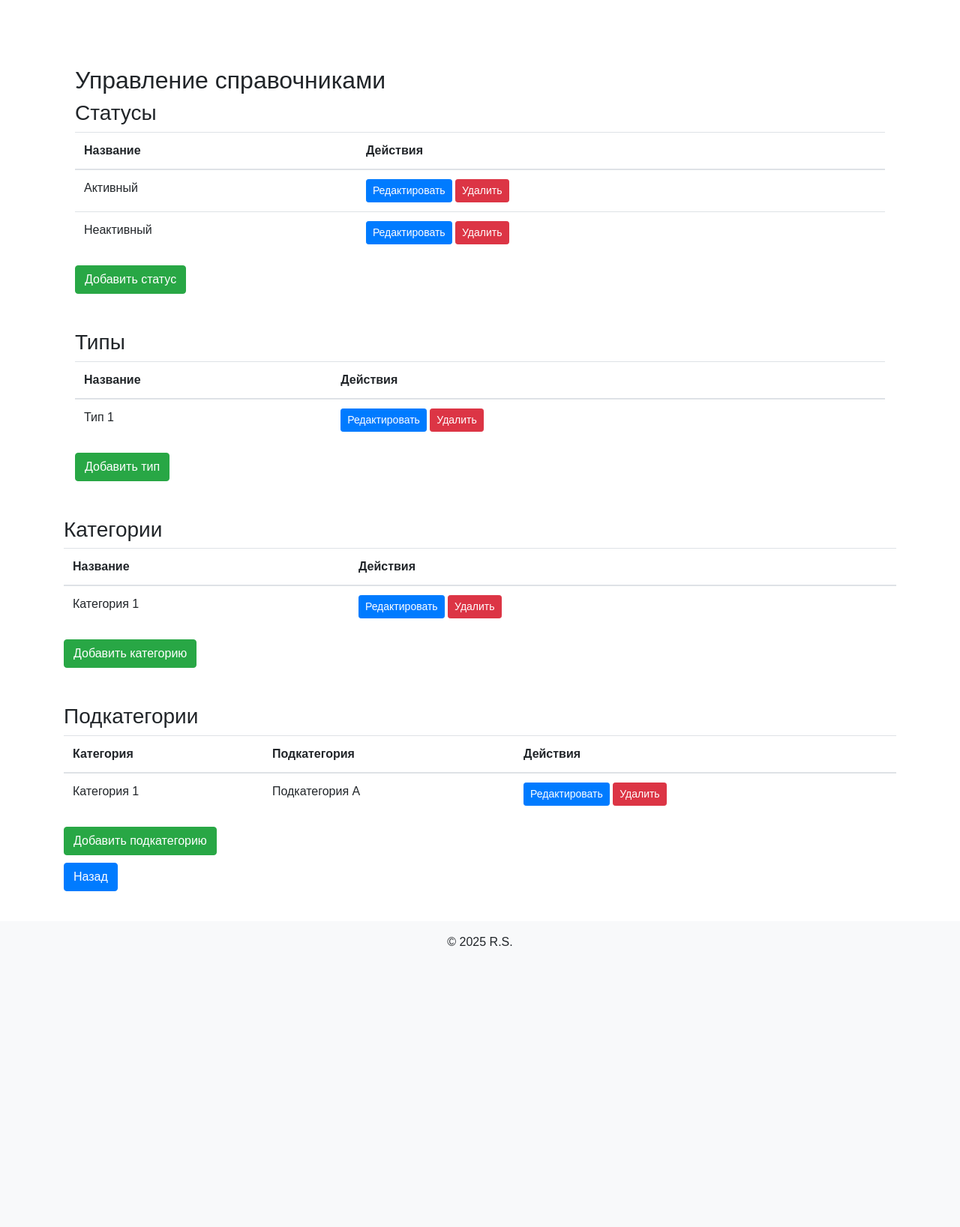
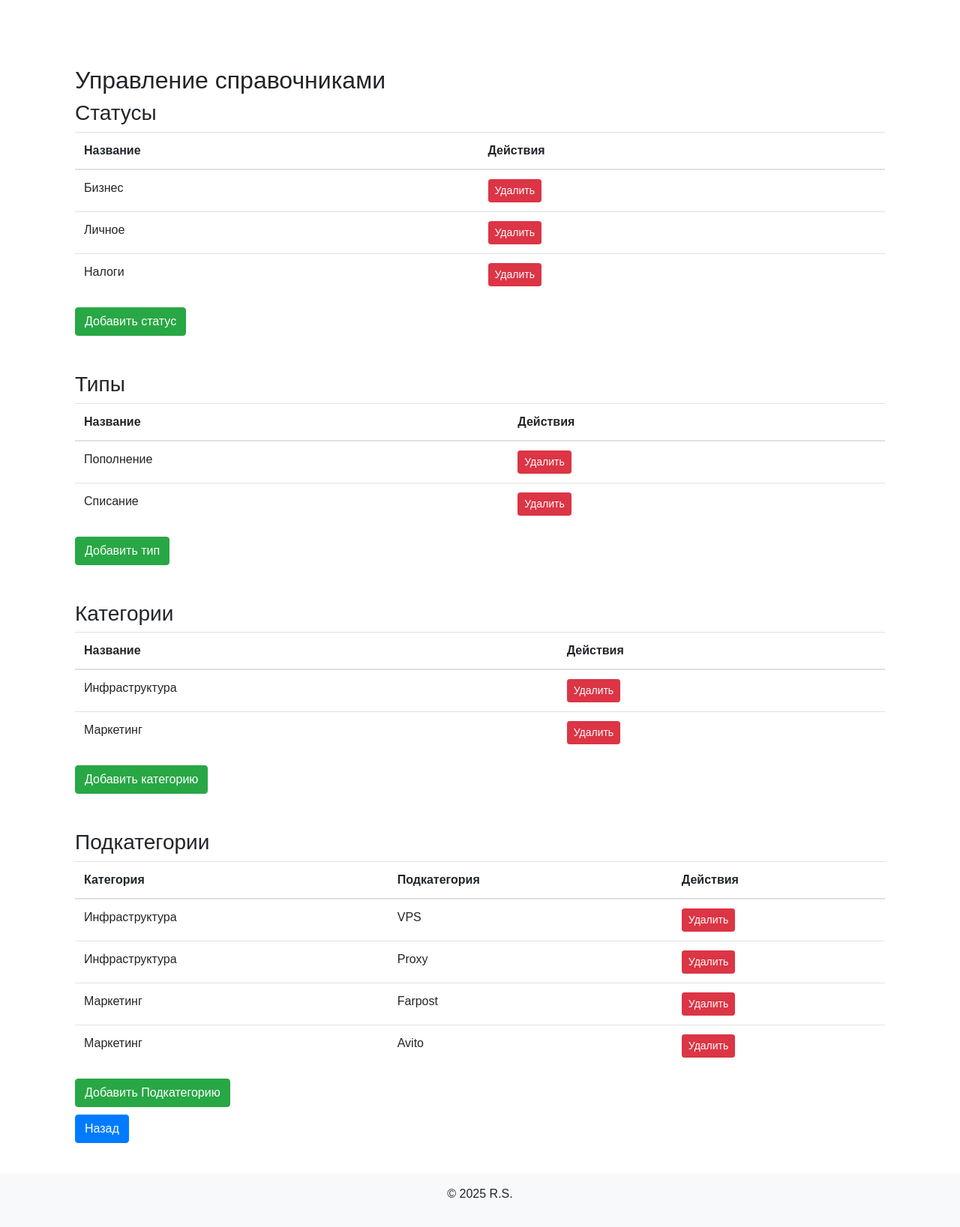
Before and after one commit to MRRomenin/DDS, a Django app: page /DDS/manager/ in a window 1280 px wide. Shown: the part 88-1725 px from the top of the page at 75% size. Before the commit the page ends 1350 px from the top, so only its background shows below. Run offline with Django 5.2, Linux system fonts and the light colour scheme; data comes from the database, SQL or seed files in the repository; both versions use the stored data as it was after the commit; some libraries are stand-ins or nearby versions.

Commit message:
Push all file

```diff
--- a/projectDDS/DDS/forms.py
+++ b/projectDDS/DDS/forms.py
@@ -1,5 +1,5 @@
 from django import forms
-from .models import Transaction
+from .models import *
 
 class TransactionForm(forms.ModelForm):
     class Meta:
--- a/projectDDS/DDS/templates/create_entry.html
+++ b/projectDDS/DDS/templates/create_entry.html
@@ -45,8 +45,7 @@
     </select>
   </div>
 
-  <script src="{% static '/style/scripts.js' %}"></script>
-
+  <script src="{% static '/js/scripts.js' %}"></script>
 
 
 <!--    <script>-->
--- a/projectDDS/DDS/templates/index.html
+++ b/projectDDS/DDS/templates/index.html
@@ -10,11 +10,11 @@
       <thead>
         <tr>
 <!--              <th scope="col">№</th>-->
-              <th scope="col">Название компании</th>
+              <th scope="col">Статус</th>
               <th scope="col">Дата Создания</th>
-              <th scope="col">Статус</th>
+              <th scope="col">Категория</th>
             <th scope="col">Тип</th>
-            <th scope="col">Категория и подкатегория</th>
+            <th scope="col">Подкатегория</th>
             <th scope="col">Сумма</th>
             <th scope="col">Комментарий</th>
         </tr>
@@ -24,13 +24,13 @@
           {% for i in transact %}
                     <tr class='success'>
                         <td>{{ i.status }}</td>
+                        <td>{{ i.date |date:"d.m.Y"}}</td>
+                        <td>{{ i.category }}</td>
                         <td>{{ i.type }}</td>
-                        <td>{{ i.category }}</td>
-                        <td>{{ i.date }}</td>
                         <td>{{ i.subcategory }}</td>
                         <td>{{ i.amount }}</td>
                         <td>{{ i.comment }}</td>
-                        <td><a href="edit/{{transact.id}}" class="btn btn-primary">Изменить</a> <br>
+                        <td><a href="{% url 'edit' i.id %}" class="btn btn-primary">Изменить</a> <br>
                             <a href="{% url 'delete' i.id %}" class="btn btn-primary marg">Удалить</a></td>
                     </tr>
                         {% endfor %}
--- a/projectDDS/DDS/templates/manager.html
+++ b/projectDDS/DDS/templates/manager.html
@@ -14,23 +14,50 @@
         </tr>
     </thead>
     <tbody>
+        {% for status in statuses %}
             <tr>
-                    <td>Активный</td>
+                <td>{{ status.name_status }}</td>
                 <td>
-                        <a href="#" class="btn btn-primary btn-sm">Редактировать</a>
-                        <a href="#" class="btn btn-danger btn-sm">Удалить</a>
+                    <form action="{% url 'manager_delete' status.id %}" method="post" style="display:inline;">
+                        {% csrf_token %}
+                        <button type="submit" class="btn btn-danger btn-sm">Удалить</button>
+                    </form>
                 </td>
             </tr>
-                <tr>
-                    <td>Неактивный</td>
-                    <td>
-                        <a href="#" class="btn btn-primary btn-sm">Редактировать</a>
-                        <a href="#" class="btn btn-danger btn-sm">Удалить</a>
-                    </td>
-                </tr>
+        {% endfor %}
     </tbody>
 </table>
+
+<!-- Кнопка для открытия модального окна -->
 <button class="btn btn-success" data-toggle="modal" data-target="#addStatusModal">Добавить статус</button>
+
+<!-- Модальное окно для добавления статуса -->
+<div class="modal fade" id="addStatusModal" tabindex="-1" role="dialog" aria-labelledby="addStatusModalLabel" aria-hidden="true">
+  <div class="modal-dialog" role="document">
+    <form action="{% url 'manager_add' %}" method="post">
+        {% csrf_token %}
+        <div class="modal-content">
+          <div class="modal-header">
+            <h5 class="modal-title" id="addStatusModalLabel">Добавить статус</h5>
+            <button type="button" class="close" data-dismiss="modal" aria-label="Закрыть">
+              <span aria-hidden="true">&times;</span>
+            </button>
+          </div>
+          <div class="modal-body">
+            <input type="text" name="name_status" class="form-control" placeholder="Название статуса" required>
+          </div>
+          <div class="modal-footer">
+            <button type="submit" class="btn btn-primary">Сохранить</button>
+            <button type="button" class="btn btn-secondary" data-dismiss="modal">Закрыть</button>
+          </div>
+        </div>
+    </form>
+  </div>
+</div>
+
+
+
+
 
     <!-- Список типов -->
     <h3 class="mt-5">Типы</h3>
@@ -42,64 +69,47 @@
             </tr>
         </thead>
         <tbody>
+            {% for type in types %}
             <tr>
-                    <td>Тип 1</td>
+                <td>{{ type.name_type }}</td>
                 <td>
-                        <a href="#" class="btn btn-primary btn-sm">Редактировать</a>
-                        <a href="#" class="btn btn-danger btn-sm">Удалить</a>
+                    <form action="{% url 'manager_delete_type' type.id %}" method="post" style="display:inline;">
+                        {% csrf_token %}
+                        <button type="submit" class="btn btn-danger btn-sm">Удалить</button>
+                    </form>
                 </td>
             </tr>
+            {% endfor %}
         </tbody>
     </table>
     <button class="btn btn-success" data-toggle="modal" data-target="#addTypeModal">Добавить тип</button>
 
-        <!-- Модальные окна для добавления новых элементов -->
         <!-- Модальное окно для добавления статуса -->
-        <div class="modal" id="addStatusModal">
-            <div class="modal-dialog">
+<div class="modal fade" id="addTypeModal" tabindex="-1" role="dialog" aria-labelledby="addTypeModalLabel" aria-hidden="true">
+  <div class="modal-dialog" role="document">
+    <form action="{% url 'manager_add_type' %}" method="post">
+        {% csrf_token %}
         <div class="modal-content">
           <div class="modal-header">
-                        <h4 class="modal-title">Добавить статус</h4>
-                        <button type="button" class="close" data-dismiss="modal">&times;</button>
+            <h5 class="modal-title" id="addTypeModalLabel">Добавить тип</h5>
+            <button type="button" class="close" data-dismiss="modal" aria-label="Закрыть">
+              <span aria-hidden="true">&times;</span>
+            </button>
           </div>
           <div class="modal-body">
-                        <form>
-                            <div class="form-group">
-                                <label for="statusName">Название статуса</label>
-                                <input type="text" id="statusName" class="form-control" placeholder="Введите название статуса" required>
+            <input type="text" name="name_type" class="form-control" placeholder="Название типа" required>
           </div>
-                            <button type="submit" class="btn btn-primary">Добавить</button>
+          <div class="modal-footer">
+            <button type="submit" class="btn btn-primary">Сохранить</button>
+            <button type="button" class="btn btn-secondary" data-dismiss="modal">Закрыть</button>
+          </div>
+        </div>
     </form>
   </div>
 </div>
-            </div>
-        </div>
 
-        <!-- Модальное окно для добавления типа -->
-        <div class="modal" id="addTypeModal">
-            <div class="modal-dialog">
-                <div class="modal-content">
-                    <div class="modal-header">
-                        <h4 class="modal-title">Добавить тип</h4>
-                        <button type="button" class="close" data-dismiss="modal">&times;</button>
-                    </div>
-                    <div class="modal-body">
-                        <form>
-                            <div class="form-group">
-                                <label for="typeName">Название типа</label>
-                                <input type="text" id="typeName" class="form-control" placeholder="Введите название типа" required>
-                            </div>
-                            <button type="submit" class="btn btn-primary">Добавить</button>
-                        </form>
-                    </div>
-                </div>
-            </div>
-        </div>
-
-    </div>
-
+    <!-- Список категорий -->
     <h3 class="mt-5">Категории</h3>
-
     <table class="table">
         <thead>
             <tr>
@@ -108,18 +118,46 @@
             </tr>
         </thead>
             <tbody>
+    {% for category in categories %}
     <tr>
-            <td>Категория 1</td>
+        <td>{{ category.name_category }}</td>
         <td>
-                <a href="#" class="btn btn-primary btn-sm">Редактировать</a>
-                <a href="#" class="btn btn-danger btn-sm">Удалить</a>
+            <form action="{% url 'manager_delete_category' category.id %}" method="post" style="display:inline;">
+                {% csrf_token %}
+                <button type="submit" class="btn btn-danger btn-sm">Удалить</button>
+            </form>
         </td>
     </tr>
+    {% endfor %}
 </tbody>
+
     </table>
     <button class="btn btn-success" data-toggle="modal" data-target="#addCategoryModal">Добавить категорию</button>
 
-<!-- Подкатегории -->
+<div class="modal fade" id="addCategoryModal" tabindex="-1" role="dialog" aria-labelledby="addCategoryModalLabel" aria-hidden="true">
+  <div class="modal-dialog" role="document">
+    <form action="{% url 'manager_add_category' %}" method="post">
+        {% csrf_token %}
+        <div class="modal-content">
+          <div class="modal-header">
+            <h5 class="modal-title" id="addCategoryModalLabel">Добавить категорию</h5>
+            <button type="button" class="close" data-dismiss="modal" aria-label="Закрыть">
+              <span aria-hidden="true">&times;</span>
+            </button>
+          </div>
+          <div class="modal-body">
+            <input type="text" name="name_category" class="form-control" placeholder="Название категории" required>
+          </div>
+          <div class="modal-footer">
+            <button type="submit" class="btn btn-primary">Сохранить</button>
+            <button type="button" class="btn btn-secondary" data-dismiss="modal">Закрыть</button>
+          </div>
+        </div>
+    </form>
+  </div>
+</div>
+
+
 <h3 class="mt-5">Подкатегории</h3>
 <table class="table">
     <thead>
@@ -130,71 +168,61 @@
         </tr>
     </thead>
     <tbody>
+        {% for subcategory in subcategories %}
             <tr>
-            <td>Категория 1</td>
-            <td>Подкатегория A</td>
+                <td>{{ subcategory.category.name_category }}</td>
+                <td>{{ subcategory.name_subcategory }}</td>
                 <td>
-                <a href="#" class="btn btn-primary btn-sm">Редактировать</a>
-                <a href="#" class="btn btn-danger btn-sm">Удалить</a>
+                    <form action="{% url 'manager_delete_subcategory' subcategory.id %}" method="post" style="display:inline;">
+                        {% csrf_token %}
+                        <button type="submit" class="btn btn-danger btn-sm">Удалить</button>
+                    </form>
                 </td>
             </tr>
+        {% endfor %}
     </tbody>
 </table>
-<button class="btn btn-success" data-toggle="modal" data-target="#addSubcategoryModal">Добавить подкатегорию</button>
 
+<button class="btn btn-success" data-toggle="modal" data-target="#addSubcategoryModal">Добавить Подкатегорию</button>
 
-<!-- Модальное окно для добавления категории -->
-<div class="modal" id="addCategoryModal">
-    <div class="modal-dialog">
+<!-- Модальное окно для добавления подкатегории -->
+<div class="modal fade" id="addSubcategoryModal" tabindex="-1" role="dialog" aria-labelledby="addSubcategoryModalLabel" aria-hidden="true">
+  <div class="modal-dialog" role="document">
+    <form action="{% url 'manager_add_subcategory' %}" method="post">
+        {% csrf_token %}
         <div class="modal-content">
           <div class="modal-header">
-                <h4 class="modal-title">Добавить категорию</h4>
-                <button type="button" class="close" data-dismiss="modal">&times;</button>
+            <h5 class="modal-title" id="addSubcategoryModalLabel">Добавить подкатегорию</h5>
+            <button type="button" class="close" data-dismiss="modal" aria-label="Закрыть">
+              <span aria-hidden="true">&times;</span>
+            </button>
           </div>
           <div class="modal-body">
-                <form>
+            <!-- Выбор категории из списка -->
             <div class="form-group">
-                        <label for="categoryName">Название категории</label>
-                        <input type="text" id="categoryName" class="form-control" placeholder="Введите название категории" required>
+              <label for="category">Категория</label>
+              <select name="category" id="category" class="form-control" required>
+                {% for category in categories %}
+                  <option value="{{ category.id }}">{{ category.name_category }}</option>
+                {% endfor %}
+              </select>
             </div>
-                    <button type="submit" class="btn btn-primary">Добавить</button>
+
+            <!-- Поле для названия подкатегории -->
+            <div class="form-group">
+              <label for="name_subcategory">Название подкатегории</label>
+              <input type="text" name="name_subcategory" id="name_subcategory" class="form-control" placeholder="Название подкатегории" required>
+            </div>
+          </div>
+          <div class="modal-footer">
+            <button type="submit" class="btn btn-primary">Сохранить</button>
+            <button type="button" class="btn btn-secondary" data-dismiss="modal">Закрыть</button>
+          </div>
+        </div>
     </form>
   </div>
 </div>
-    </div>
-</div>
 
-
-
-<!-- Модальное окно для добавления подкатегории -->
-<div class="modal" id="addSubcategoryModal">
-    <div class="modal-dialog">
-        <div class="modal-content">
-            <div class="modal-header">
-                <h4 class="modal-title">Добавить подкатегорию</h4>
-                <button type="button" class="close" data-dismiss="modal">&times;</button>
-            </div>
-            <div class="modal-body">
-                <form>
-                    <div class="form-group">
-                        <label for="subcategoryCategory">Категория</label>
-                        <select id="subcategoryCategory" class="form-control" required>
-                            <option value="">Выберите категорию</option>
-                            <option value="1">Категория 1</option>
-                            <option value="2">Категория 2</option>
-                            <!-- Значения будут обновляться динамически -->
-                        </select>
-                    </div>
-                    <div class="form-group">
-                        <label for="subcategoryName">Название подкатегории</label>
-                        <input type="text" id="subcategoryName" class="form-control" placeholder="Введите подкатегорию" required>
-                    </div>
-                    <button type="submit" class="btn btn-primary">Добавить</button>
-                </form>
-            </div>
-        </div>
-    </div>
-</div>
 
  <div class="marg">
    <a href="{% url 'index' %}" class="btn btn-primary">Назад</a>
--- a/projectDDS/DDS/urls.py
+++ b/projectDDS/DDS/urls.py
@@ -7,4 +7,17 @@ urlpatterns = [
     path('create/', views.create_entry, name='create_entry'),
     path('manager/', views.manager, name='manager'),
     path("delete/<int:id>/", views.delete, name='delete'),
+    path("edit/<int:id>/", views.edit, name='edit'),
+
+    path('add/', views.manager_add, name='manager_add'),
+    path('delete_manage/<int:id>/', views.manager_delete, name='manager_delete'),
+
+    path('add_type/', views.manager_add_type, name='manager_add_type'),
+    path('delete_manage_type/<int:id>/', views.manager_delete_type, name='manager_delete_type'),
+
+    path('add_category/', views.manager_add_category, name='manager_add_category'),
+    path('delete_manage_category/<int:id>/', views.manager_delete_category, name='manager_delete_category'),
+
+    path('add_subcategory/', views.manager_add_subcategory, name='manager_add_subcategory'),
+    path('delete_manage_subcategory/<int:id>/', views.manager_delete_subcategory, name='manager_delete_subcategory'),
 ]
--- a/projectDDS/DDS/views.py
+++ b/projectDDS/DDS/views.py
@@ -2,12 +2,14 @@ from django.shortcuts import render, redirect
 from rest_framework import viewsets
 from django.http import HttpResponseRedirect, HttpResponseNotFound
 from rest_framework import status
+from rest_framework.generics import get_object_or_404
+
 from .models import *
 from rest_framework import generics
 from rest_framework.response import Response
 from rest_framework.decorators import api_view
 from .serializers import SerializersTransaction
-
+from django.http import JsonResponse
 from django.views.generic.edit import DeleteView
 from django.urls import reverse_lazy
 
@@ -89,6 +91,13 @@ def create_entry(request):
     return render(request, 'create_entry.html', {'transact_create': transact_create, 'status': status,
         'type': type, 'category': category, 'subcategory': subcategory})
 
+
+def get_subcategories(request, category_id):
+    subcategories = Subcategory.objects.filter(category_id=category_id)
+    subcategories_data = list(subcategories.values('id', 'name_subcategory'))
+
+    return JsonResponse(subcategories_data, safe=False)
+
 def delete(request, id):
     try:
         transact = Transaction.objects.get(id=id)
@@ -97,28 +106,116 @@ def delete(request, id):
     except Transaction.DoesNotExist:
         return HttpResponseNotFound("<h2>Product not found</h2>")
 
+
+def edit(request, id):
+    # Получаем транзакцию по ID
+    transaction = get_object_or_404(Transaction, id=id)
+
+    # Если запрос POST, обрабатываем форму
+    if request.method == 'POST':
+        status = request.POST.get('status')
+        transaction_type = request.POST.get('type')
+        category = request.POST.get('category')
+        subcategory = request.POST.get('subcategory')
+        amount = request.POST.get('amount')
+        comment = request.POST.get('comments')
+
+        # Обновляем транзакцию
+        transaction.status_id = status
+        transaction.type_id = transaction_type
+        transaction.category_id = category
+        transaction.subcategory_id = subcategory
+        transaction.amount = amount
+        transaction.comment = comment
+        transaction.save()
+
+        return redirect('/DDS/')  # После редактирования, перенаправляем на главную страницу
+
+    else:
+        # Для GET-запроса передаем транзакцию в форму для редактирования
+        status = Status.objects.all()
+        type = Type.objects.all()
+        category = Category.objects.all()
+        subcategory = Subcategory.objects.filter(
+            category=transaction.category)  # Фильтруем подкатегории по выбранной категории
+
+        return render(request, 'edit.html', {
+            'transaction': transaction,
+            'status': status,
+            'type': type,
+            'category': category,
+            'subcategory': subcategory
+        })
+
+
 class AuthorDelete(DeleteView):
     model = Transaction
     success_url = reverse_lazy('author-list')
 
+# def manager(request):
+#     return render(request, 'manager.html')
+
 def manager(request):
-    return render(request, 'manager.html')
+    statuses = Status.objects.all()
+    types = Type.objects.all()
+    categories = Category.objects.all()
+    subcategories = Subcategory.objects.all()
+    # Извлекаем все статусы из базы данных
+    return render(request, "manager.html", {"statuses": statuses, "types": types,
+                                            "categories": categories, "subcategories": subcategories})
+
+def manager_add(request):
+    if request.method == "POST":
+        name = request.POST.get("name_status")
+        if name:
+            Status.objects.create(name_status=name)
+    return redirect("manager")  # Название URL маршрута
+
+def manager_delete(request, id):
+    status = get_object_or_404(Status, id=id)
+    status.delete()
+    return redirect("manager")
 
 
 
+def manager_add_type(request):
+    if request.method == "POST":
+        name_type = request.POST.get("name_type")
+        if name_type:
+            Type.objects.create(name_type=name_type)
+    return redirect("manager")  # Название URL маршрута
 
-# def add_transaction(request):
-#     if request.method == 'POST':
-#         form = TransactionForm(request.POST)
-#         if form.is_valid():
-#             form.save()
-#             return redirect('transaction-list')  # Перенаправляем на страницу со списком транзакций
-#     else:
-#         form = TransactionForm()
-#     return render(request, 'add_transaction.html', {'form': form})
-#
-# def transaction_list(request):
-#     transactions = Transaction.objects.all()
-#     return render(request, 'transaction_list.html', {'transactions': transactions})
+def manager_delete_type(request, id):
+    type_instance = get_object_or_404(Type, id=id)
+    type_instance.delete()
+    return redirect("manager")
+
+
+def manager_add_category(request):
+    if request.method == "POST":
+        name_category = request.POST.get("name_category")
+        if name_category:
+            Category.objects.create(name_category=name_category)
+    return redirect("manager")  # Название URL маршрута
+
+def manager_delete_category(request, id):
+    category_instance = get_object_or_404(Category, id=id)
+    category_instance.delete()
+    return redirect("manager")
+
+
+def manager_add_subcategory(request):
+    if request.method == 'POST':
+        category_id = request.POST.get('category')  # ID выбранной категории
+        name_subcategory = request.POST.get('name_subcategory')  # Название подкатегории
+        category = get_object_or_404(Category, id=category_id)  # Получаем категорию по ID
+        if name_subcategory:
+            Subcategory.objects.create(category=category, name_subcategory=name_subcategory)  # Создаём подкатегорию
+        return redirect('manager')
+
+def manager_delete_subcategory(request, id):
+    subcategory_instance = get_object_or_404(Subcategory, id=id)
+    subcategory_instance.delete()
+    return redirect("manager")
 
 # Create your views here.
```
Also changed, not shown: projectDDS/DDS/templates/edit.html (+26 -57 lines), projectDDS/DDS/static/js/scripts.js (renamed from projectDDS/DDS/static/style/scripts.js), projectDDS/db.sqlite3. Lines whose indentation alone changed are shown as unchanged.
